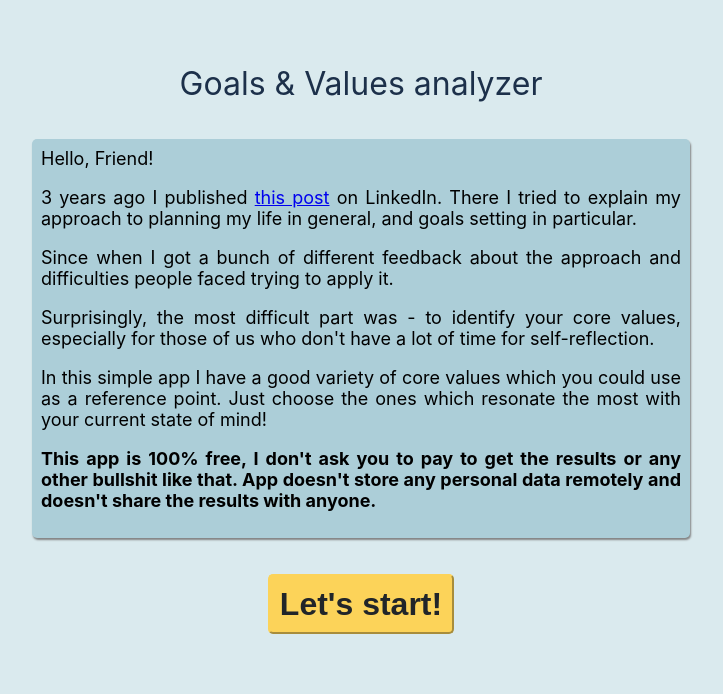
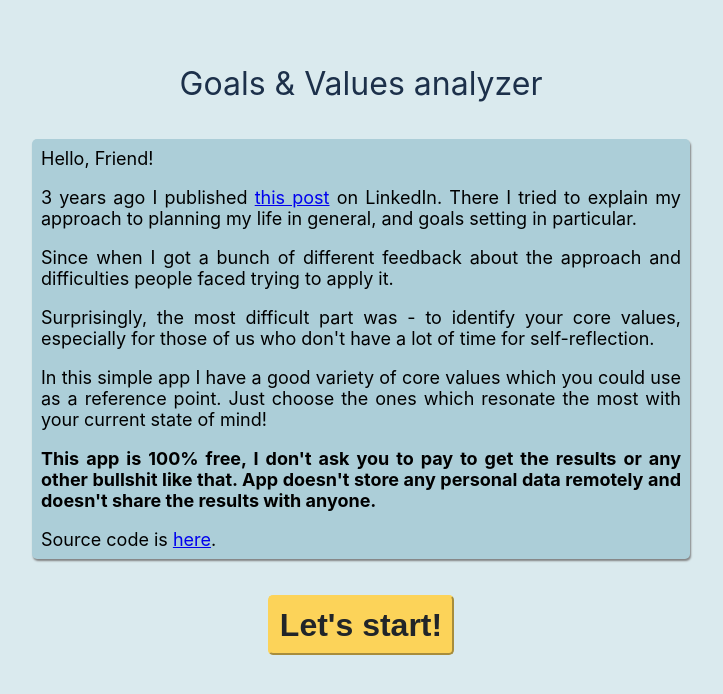
Before and after one commit to psavinov/gav, a React (Create React App) app: page / in a window 1280 px wide. Shown: the top 694 px of the page, without its empty margins (279-1002 px from the left). Built offline with nearby package versions, Linux system fonts and the light colour scheme.

Commit message:
Add source code link

```diff
--- a/src/Description.js
+++ b/src/Description.js
@@ -8,7 +8,7 @@ function Description({username}) {
             <span>Hello, {username}!</span>
             <p>
                 {yearDiff} years ago I published&nbsp;
-                <a target="_blank" href="https://www.linkedin.com/posts/pavel-savinov_goals-for-2019-are-they-in-line-with-your-activity-6483990814627368960-Zum2">this post</a>&nbsp;on
+                <a target="_blank" rel="noreferrer" href="https://www.linkedin.com/posts/pavel-savinov_goals-for-2019-are-they-in-line-with-your-activity-6483990814627368960-Zum2">this post</a>&nbsp;on
                 LinkedIn. There I tried to explain my approach to planning my life in general, and goals setting in particular.
             </p>
             <p>
@@ -23,6 +23,9 @@ function Description({username}) {
             <p className="disclaimer">
                 This app is 100% free, I don't ask you to pay to get the results or any other bullshit like that. App doesn't store any personal data remotely and doesn't share the results with anyone.
             </p>
+            <div>
+                Source code is <a target="_blank" href="https://www.github.com/psavinov/gav" rel="noreferrer">here</a>.
+            </div>
         </div>
     );
 }
```
